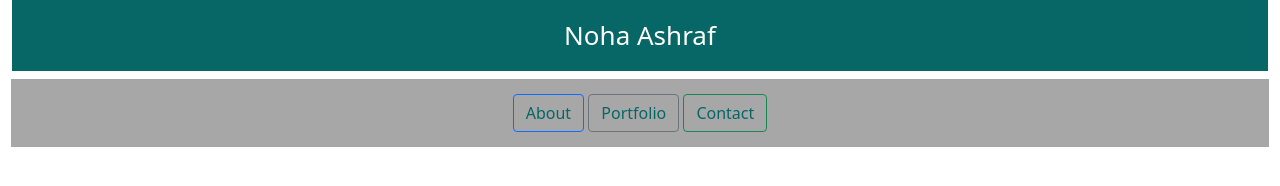
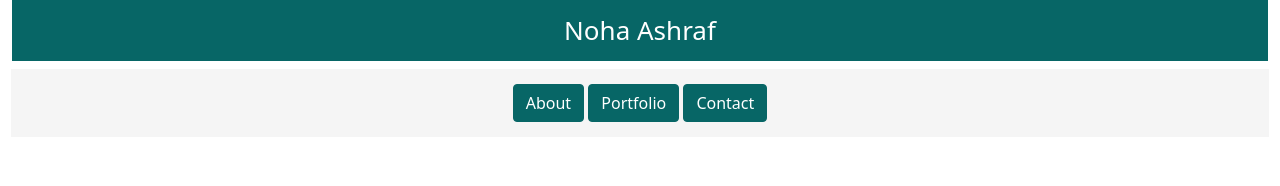
Before and after one commit to NohaAshraf85/Portfolio, a plain HTML site: page portfolio.html in a window 1280 px wide. Drawn offline with nearby package versions, Linux system fonts and the light colour scheme.

Commit message:
adding CSS to style navigation 2

```diff
--- a/styles.css
+++ b/styles.css
@@ -3,18 +3,19 @@ h1{
     background-color: rgb(7, 102, 102);
     text-align: center;
     color: white;
-    padding: 20px;
+    padding: 15px;
 }
 
 .nav-2{
-    background-color: rgb(167, 167, 167);
+    background-color: whitesmoke;
     padding: 15px;
     margin-left: 11px;
     margin-right: 11px;
 }
 
 .btn{
-    background-color: rgb(167, 167, 167);
-    color:  rgb(7, 102, 102);
+    background-color: rgb(7, 102, 102);
+    color:  white;
+    border: rgb(7, 102, 102) solid 1px;
 
 }
```
